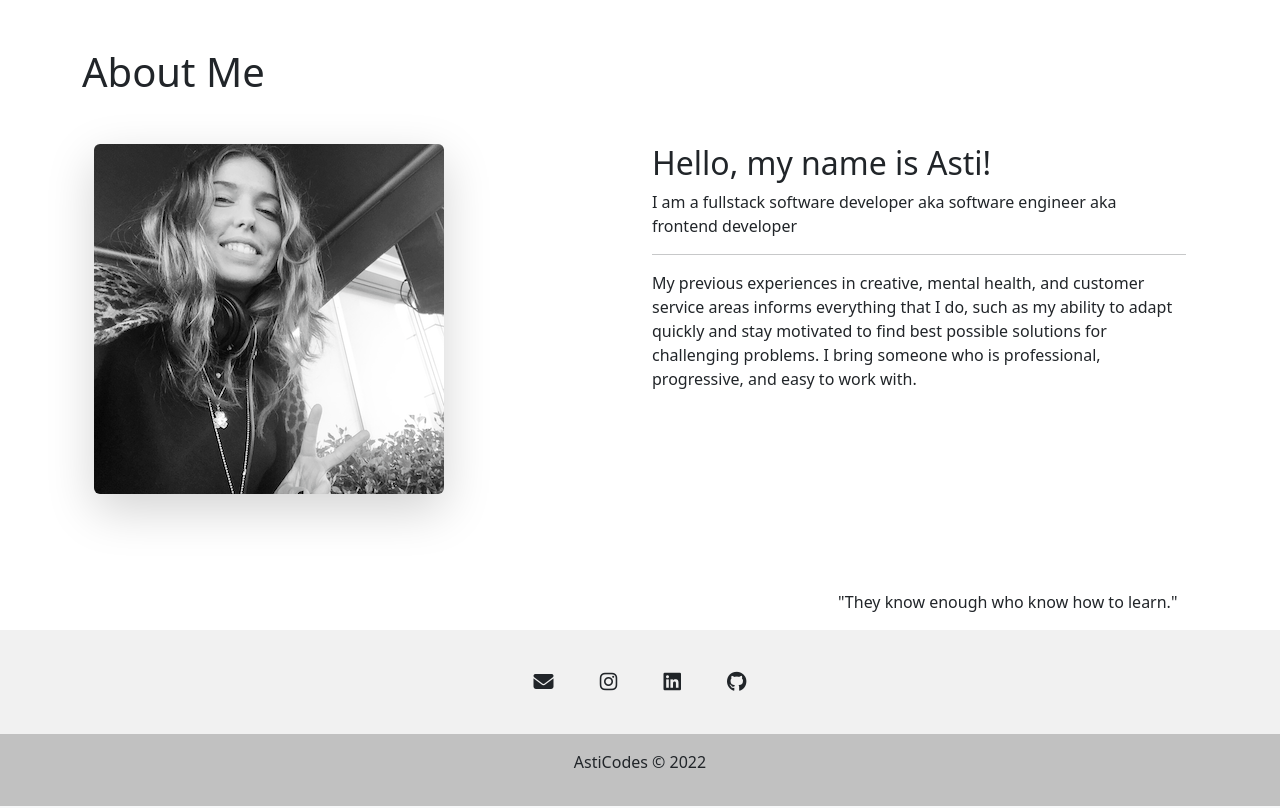
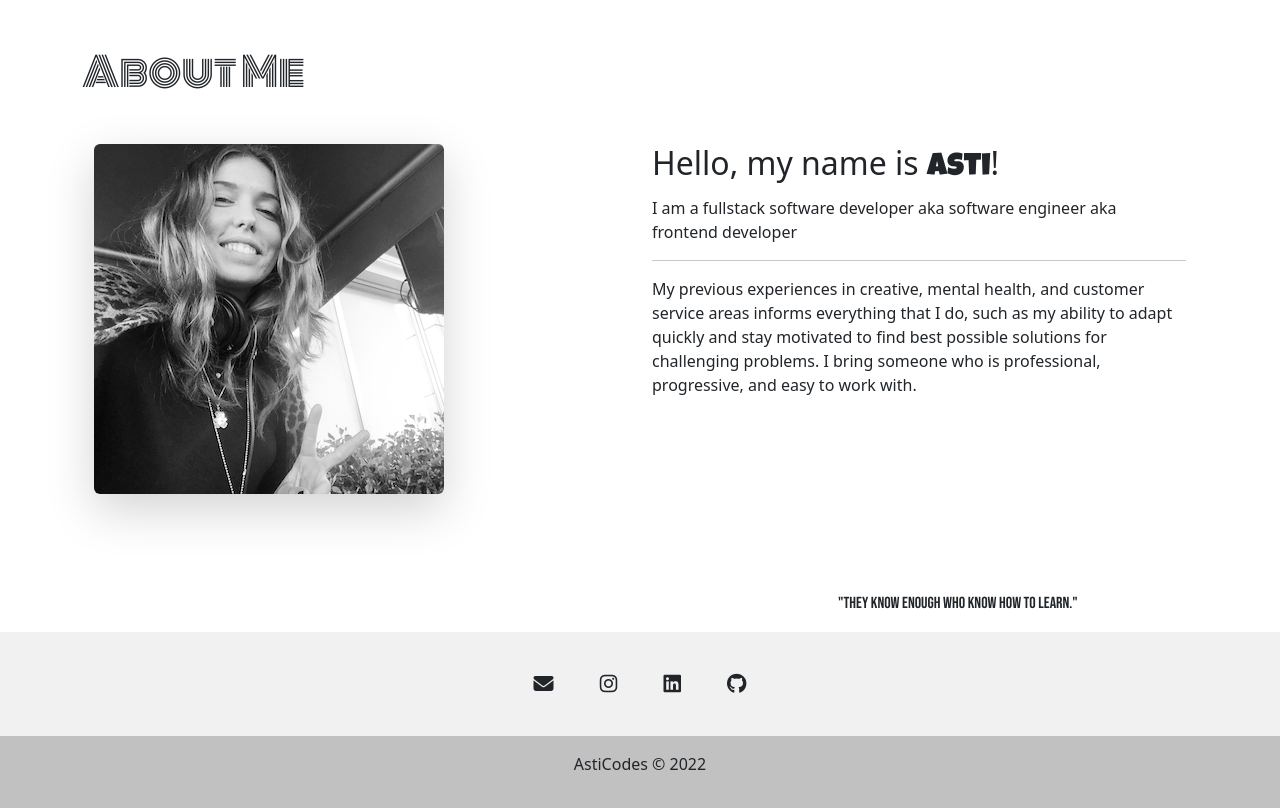
Before and after one commit to AnastasiiaAsti/portfolio, a Django app: page /about/ in a window 1280 px wide. Shown: the part 56-864 px from the top of the page. Run offline with Django 4.2, Linux system fonts and the light colour scheme; data that the repository does not hold is empty; some libraries are stand-ins or nearby versions; some web fonts are replaced.

Commit message:
add style

```diff
--- a/main_app/templates/about.html
+++ b/main_app/templates/about.html
@@ -1,6 +1,6 @@
 {% extends 'base.html' %} {% block content %}
 
-<h1 class="mt-5">About Me</h1>
+<h1 class="mt-5 monoton">About Me</h1>
 
 <div class="container-fluid">
   <div class="row row-cols-auto mt-5">
@@ -11,7 +11,7 @@
       />
     </div>
     <div class="col-6">
-      <h2 class="">Hello, my name is <span>Asti</span>!</h2>
+      <h2 class="">Hello, my name is <span class="lucky">Asti</span>!</h2>
       <p>
         I am a fullstack software developer aka software engineer aka frontend
         developer<br /><hr>
@@ -40,7 +40,7 @@
     <div class="col-8"></div>
     <div class="col-4">
       <p>
-        <span class="">"They know enough who know how to learn."</span>
+        <span class="bedas">"They know enough who know how to learn."</span>
       </p>
     </div>
   </div>
--- a/main_app/templates/base.html
+++ b/main_app/templates/base.html
@@ -17,16 +17,21 @@
       href="https://fonts.googleapis.com/css2?family=Bebas+Neue&family=Luckiest+Guy&family=Monoton&display=swap"
       rel="stylesheet"
     />
-
-    <script
-      src="https://kit.fontawesome.com/a3ace96fcd.js"
-      crossorigin="anonymous"
-    ></script>
+    <link
+      rel="stylesheet"
+      type="text/css"
+      href="{% static 'css/style.css' %}"
+    />
     <link
       href="//db.onlinewebfonts.com/c/9b06ae83a4412168ed194a8ed31218c2?family=Mabry+Pro+Medium"
       rel="stylesheet"
       type="text/css"
     />
+    <script
+      src="https://kit.fontawesome.com/a3ace96fcd.js"
+      crossorigin="anonymous"
+    ></script>
+
     <title>Asti codes</title>
   </head>
   <body class="d-flex flex-column min-vh-100">
@@ -133,6 +138,6 @@
       integrity="sha384-pprn3073KE6tl6bjs2QrFaJGz5/SUsLqktiwsUTF55Jfv3qYSDhgCecCxMW52nD2"
       crossorigin="anonymous"
     ></script>
-    <script src="/static/js/main.js"></script>
+    <script src="{% static 'js/main.js' %}"></script>
   </body>
 </html>
--- a/main_app/templates/contact.html
+++ b/main_app/templates/contact.html
@@ -1,5 +1,5 @@
 {% extends 'base.html' %} {% block content %}
 
-<h1 class="mt-5">Contact</h1>
+<h1 class="mt-5 monoton">Contact</h1>
 
 {% endblock %}
--- a/main_app/templates/home.html
+++ b/main_app/templates/home.html
@@ -1,5 +1,5 @@
 {% extends 'base.html' %} {% block content %}
 
-<h1 class="mt-5">Home</h1>
+<h1 class="mt-5 monoton">Home</h1>
 
 {% endblock %}
--- a/main_app/templates/posts/index.html
+++ b/main_app/templates/posts/index.html
@@ -1,6 +1,6 @@
 {% extends 'base.html' %} {% block content %}
 
-<h1 class="mt-5">Blog</h1>
+<h1 class="mt-5 monoton">Blog</h1>
 
 {% for post in posts %}
 <div class="container-fluid">
--- a/main_app/templates/projects/index.html
+++ b/main_app/templates/projects/index.html
@@ -1,11 +1,11 @@
 {% extends 'base.html' %} {% block content %}
 
-<h1 class="mt-5">Projects</h1>
+<h1 class="mt-5 monoton">Projects</h1>
 
 {% for project in projects %}
 <div class="container-fluid">
       <div class="row row-cols-auto mt-5 d-flex flex-end">
-        <div class="col-lg-6 col-sm-12">
+        <div class="col col-sm-12">
         <div class="card">
           {% for photo in project.photo_set.all %}
           <img src="{{photo.url}}" class="card-img-top" alt="">
```
